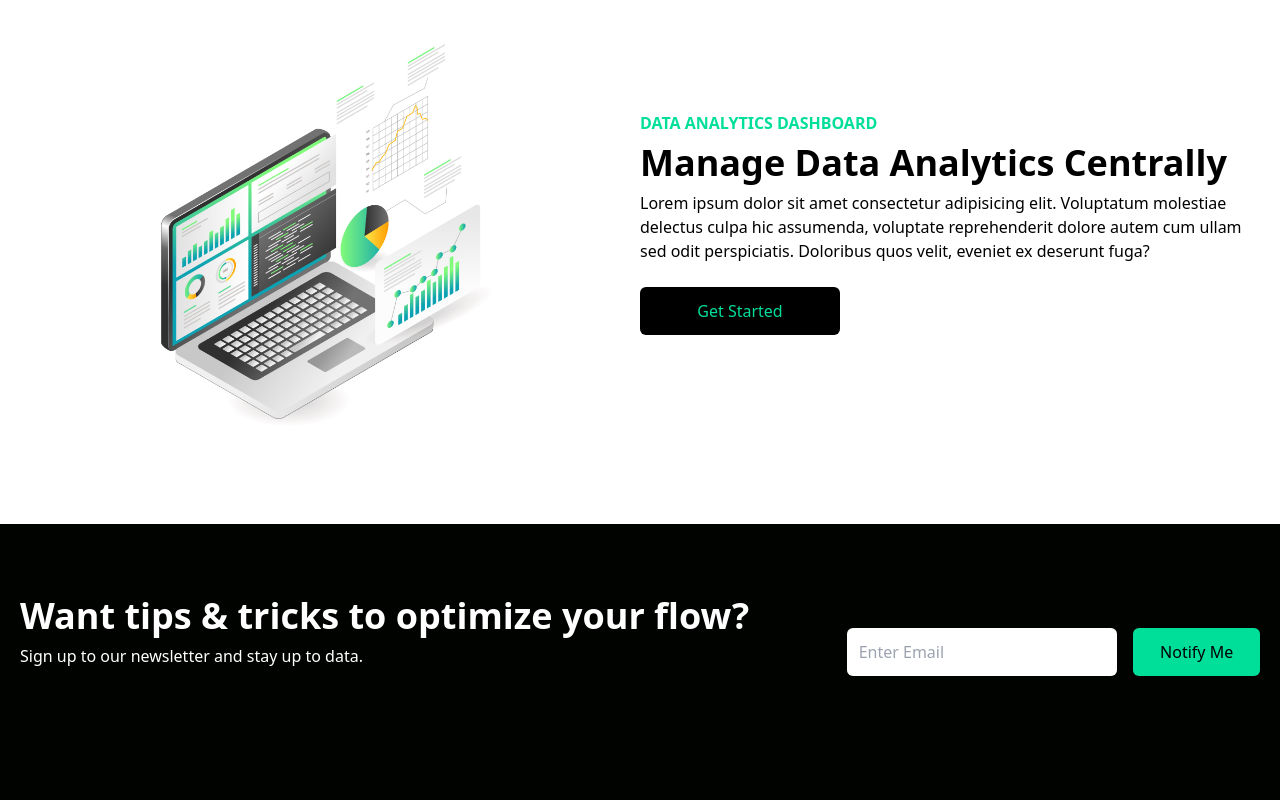
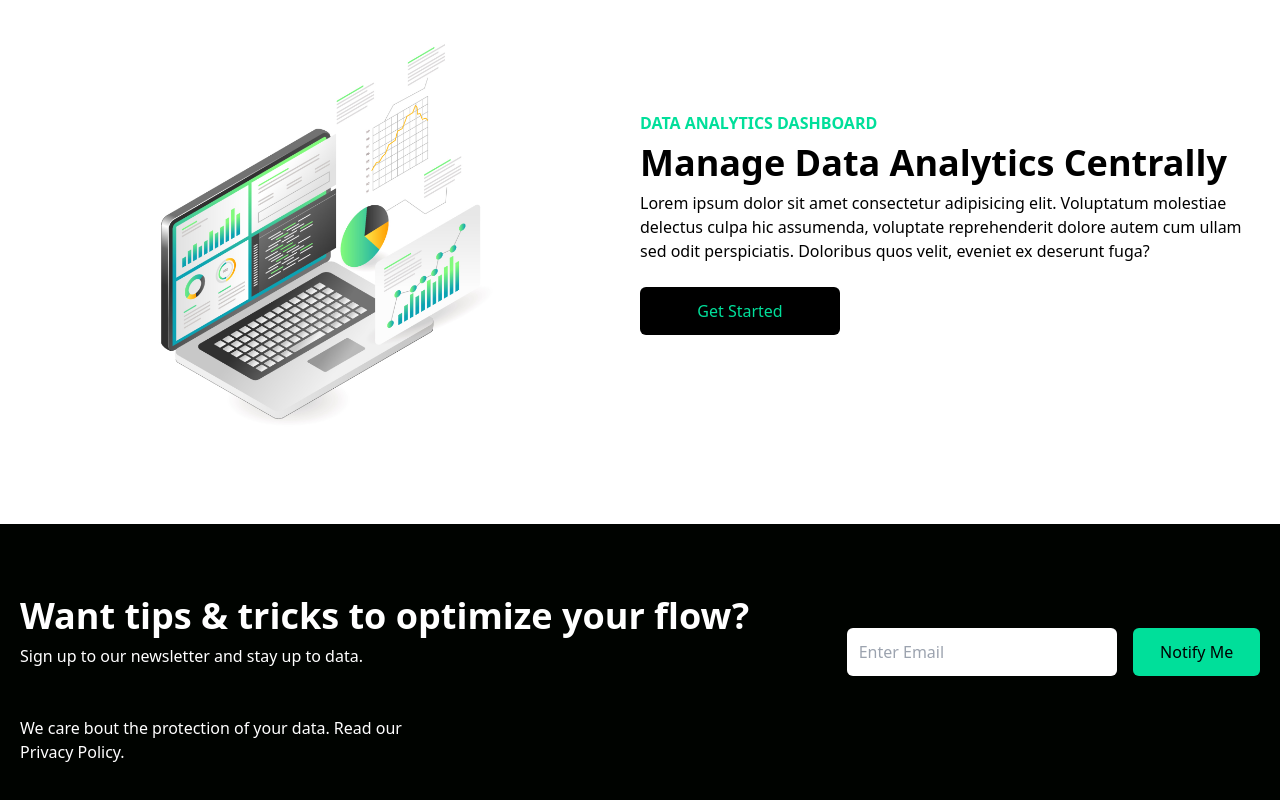
Before and after one commit to willie-lin/react-tailwind-spas, a React (Create React App) app: page / in a window 1280 px wide. Shown: the part 853-1653 px from the top of the page. Built offline with nearby package versions, Linux system fonts and the light colour scheme.

Commit message:
add Newsletter.jsx

```diff
--- a/src/components/Newsletter.jsx
+++ b/src/components/Newsletter.jsx
@@ -1,7 +1,7 @@
 import React from "react";
 const Newsletter = () => {
     return (
-        <div className='w-full py-16 text-white'>
+        <div className='w-full py-16 text-white px-4'>
             <div className='max-w-[1240px] mx-auto grid lg:grid-cols-3'>
                 <div className='lg:col-span-2'>
                     <h1 className='md:text-4xl sm:text-3xl text-xl font-bold py-2'>Want tips & tricks to optimize your flow?</h1>
@@ -12,8 +12,8 @@ const Newsletter = () => {
                         <input className='p-3 flex w-full rounded-md text-black' type="email" placeholder='Enter Email' />
                         <button className='bg-[#00df9a] text-black rounded-md font-medium w-[200px] ml-4 my-6 py-3'>Notify Me</button>
                     </div>
-
                 </div>
+                <p>We care bout the protection of your data. Read our Privacy Policy.</p>
             </div>
 
         </div>
```
